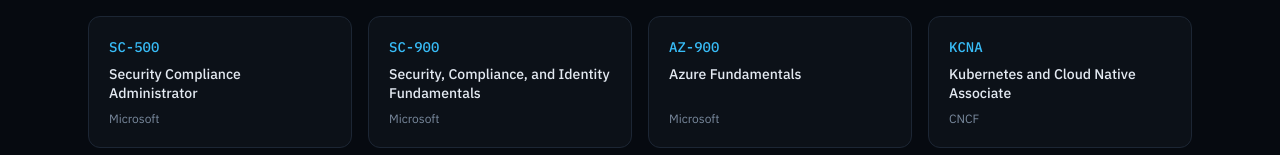
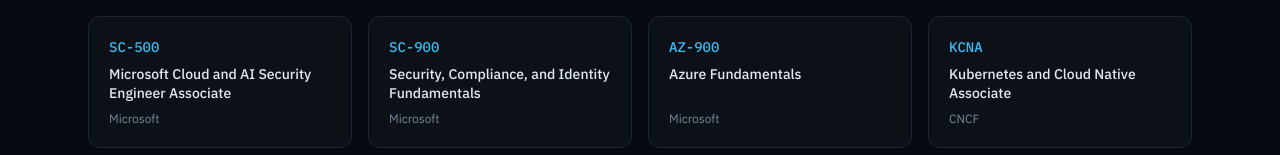
Before and after one commit to Adeoluwa12/portfolio, a Next.js app: page / in a window 1280 px wide. Shown: the part 2551-2706 px from the top of the page. Built offline with nearby package versions, Linux system fonts and the light colour scheme; no server answers.

Commit message:
fixed the credential vault

```diff
--- a/components/CredentialsVault.tsx
+++ b/components/CredentialsVault.tsx
@@ -3,7 +3,7 @@
   { code: "SC-200", name: "Security Operations Analyst Associate" },
   { code: "SC-300", name: "Identity and Access Administrator Associate" },
   { code: "SC-400", name: "Information Protection Administrator Associate" },
-  { code: "SC-500", name: "Security Compliance Administrator" },
+  { code: "SC-500", name: "Microsoft Cloud and AI Security Engineer Associate" },
   { code: "SC-900", name: "Security, Compliance, and Identity Fundamentals" },
   { code: "AZ-900", name: "Azure Fundamentals" },
   { code: "KCNA", name: "Kubernetes and Cloud Native Associate" },
```
